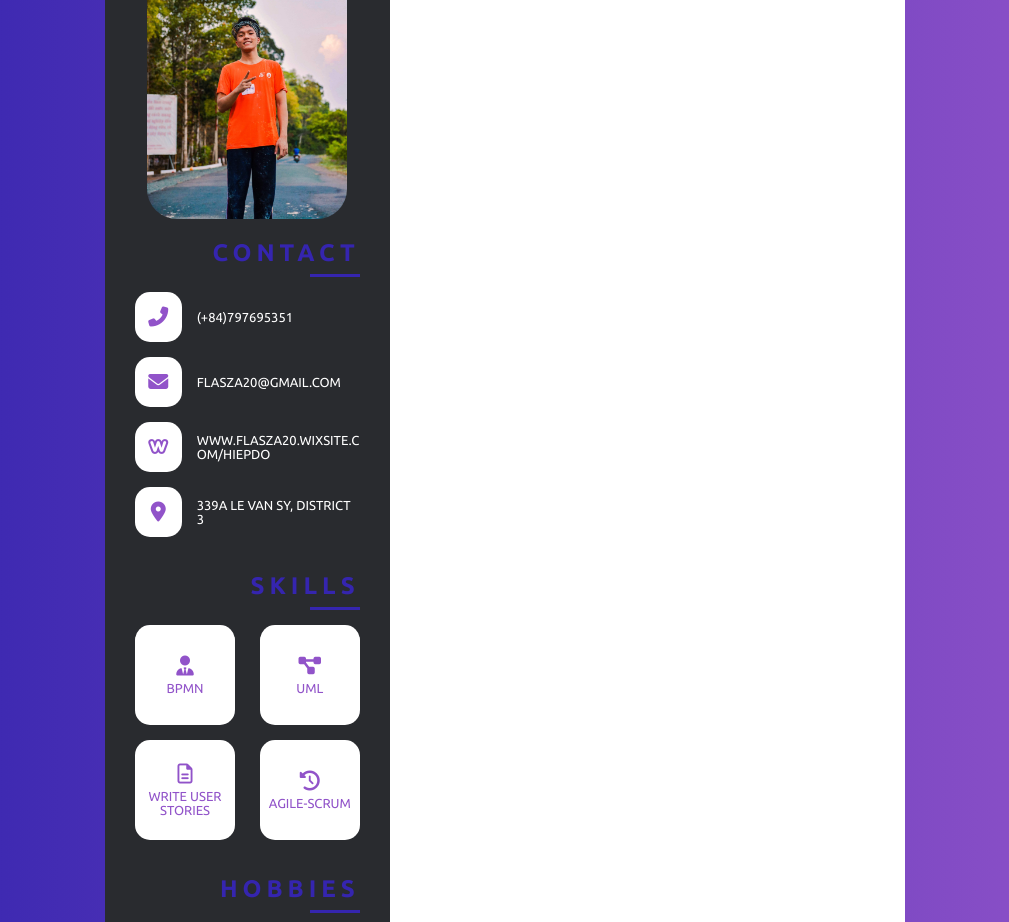
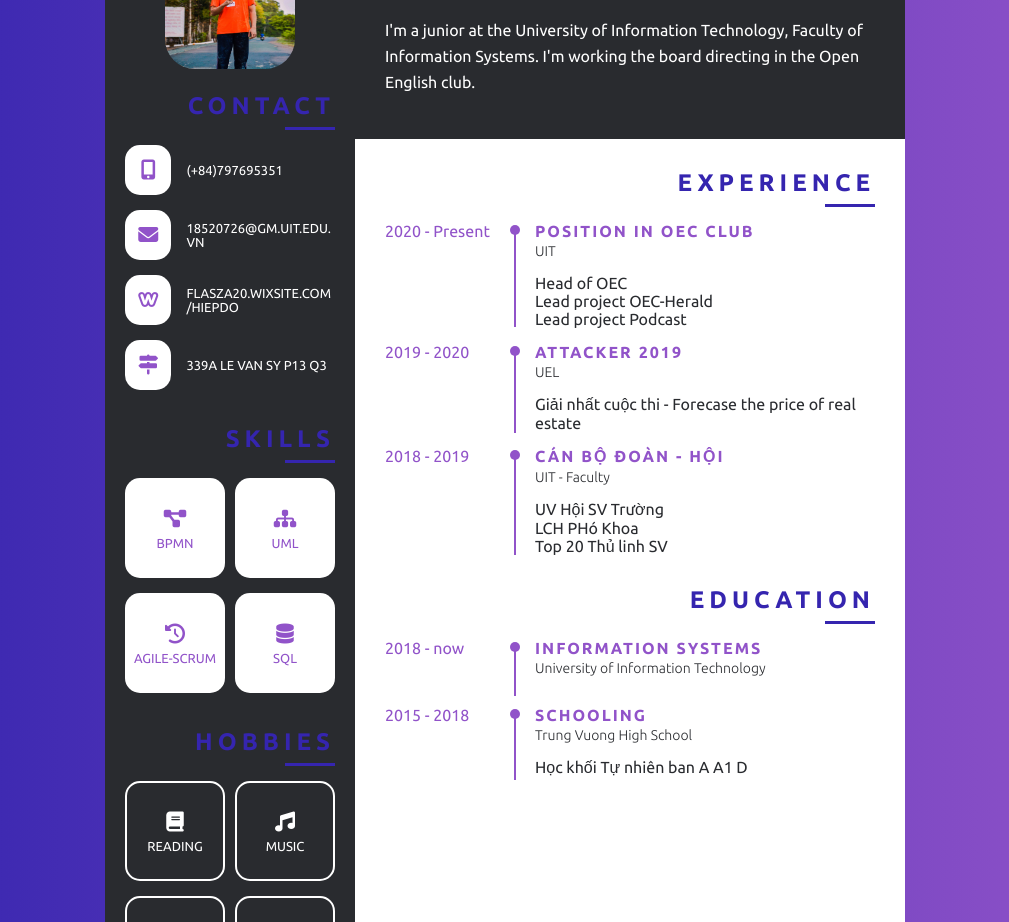
Before and after one commit to challengecup/practice_web, a plain HTML site: page index.html in a window 1280 px wide. Shown: the part 126-1048 px from the top of the page, without its empty margins (135-1144 px from the left). Drawn offline with Linux system fonts and the light colour scheme.

Commit message:
update and finish CV static website

```diff
--- a/index.html
+++ b/index.html
@@ -1,6 +1,8 @@
+<!DOCTYPE html>
+<html lang="en">
 <head>
 	<meta charset="UTF-8">
-    <title>Resume CV HiepDo</title>
+	<title>Resume CV Design</title>
 	<link rel="stylesheet" href="styles.css">
 	<script src="https://kit.fontawesome.com/b99e675b6e.js"></script>
 </head>
@@ -9,9 +11,9 @@
 		<div class="resume">
 			<div class="left">
 				<div class="img_holder">
-                    <img src="./images/1.jpg" alt="picture" >
+					<img src="./images/1.jpg" alt="picture">
 				</div>
-                <div class="contact_wrap pd">
+				<div class="contact_wrap pb">
 					<div class="title">
 						Contact
 					</div>
@@ -19,53 +21,47 @@
 						<ul>
 							<li>
 								<div class="li_wrap">
-                                    <div class="icon"><i class="fas fa-phone-alt"></i></div>
+									<div class="icon"><i class="fas fa-mobile-alt" aria-hidden="true"></i></div>
 									<div class="text">(+84)797695351</div>
 								</div>
 							</li>
 							<li>
 								<div class="li_wrap">
 									<div class="icon"><i class="fas fa-envelope" aria-hidden="true"></i></div>
-                                    <div class="text">flasza20@gmail.com</div>
-                                </div>
-                            </li>
-                            <li>
-                                <div class="li_wrap" >
-                                    <div class="icon"><i class="fab fa-weebly" aria-hidden="true"></i></div>
-                                    <div class="text">www.flasza20.wixsite.com/hiepdo</div>
+									<div class="text">18520726@gm.uit.edu.vn</div>
 								</div>
 							</li>
 							<li>
 								<div class="li_wrap">
-                                    <div class="icon"><i class="fas fa-map-marker-alt"></i></div>
-                                    <div class="text">339A Le Van Sy, District 3</div>
+									<div class="icon"><i class="fab fa-weebly" aria-hidden="true"></i></div>
+									<div class="text">flasza20.wixsite.com/hiepdo</div>
+								</div>
+							</li>
+							<li>
+								<div class="li_wrap">
+									<div class="icon"><i class="fas fa-map-signs" aria-hidden="true"></i></div>
+									<div class="text">339A Le Van Sy P13 Q3</div>
 								</div>
 							</li>
 						</ul>
 					</div>
 				</div>
-                <div class="skills_wrap pd">
+				<div class="skills_wrap pb">
 					<div class="title">
-                        skills
+						Skills
 					</div>
 					<div class="skills">
 						<ul>
 							<li>
 								<div class="li_wrap">
-                                    <div class="icon"><i class="fas fa-user-tie"></i></div>
+									<div class="icon"><i class="fas fa-project-diagram"></i></div>
 									<div class="text">BPMN</div>
 								</div>
 							</li>
 							<li>
 								<div class="li_wrap">
-                                    <div class="icon"><i class="fas fa-project-diagram"></i></div>
+									<div class="icon"><i class="fas fa-sitemap"></i></div>
 									<div class="text">UML</div>
-                                </div>
-                            </li>
-                            <li>
-                                <div class="li_wrap" >
-                                    <div class="icon"><i class="far fa-file-alt"></i></div>
-                                    <div class="text">Write user stories</div>
 								</div>
 							</li>
 							<li>
@@ -74,10 +70,16 @@
 									<div class="text">Agile-Scrum</div>
 								</div>
 							</li>
+							<li>
+								<div class="li_wrap">
+									<div class="icon"><i class="fas fa-database"></i></div>
+									<div class="text">SQL</div>
+								</div>
+							</li>
 						</ul>
 					</div>
 				</div>
-                <div class="hobbies_wrap pd">
+				<div class="hobbies_wrap pb">
 					<div class="title">
 						hobbies
 					</div>
@@ -85,7 +87,7 @@
 						<ul>
 							<li>
 								<div class="li_wrap">
-                                    <div class="icon"><i class="fas fa-book-open"></i></div>
+									<div class="icon"><i class="fas fa-book"></i></div>
 									<div class="text">Reading</div>
 								</div>
 							</li>
@@ -96,15 +98,15 @@
 								</div>
 							</li>
 							<li>
-                                <div class="li_wrap" >
-                                    <div class="icon"><i class="fas fa-basketball-ball"></i></div>
-                                    <div class="text">Sport</div>
+								<div class="li_wrap">
+									<div class="icon"><i class="fas fa-gamepad"></i></div>
+									<div class="text">Gaming</div>
 								</div>
 							</li>
 							<li>
 								<div class="li_wrap">
-                                    <div class="icon"><i class="fas fa-suitcase-rolling"></i></div>
-                                    <div class="text">Travel</div>
+									<div class="icon"><i class="fas fa-basketball-ball"></i></div>
+									<div class="text">Sport</div>
 								</div>
 							</li>
 						</ul>
@@ -112,10 +114,136 @@
 				</div>
 			</div>
 			<div class="right">
-                I'm a junior at the University of Information Technology (VNU),
-                Faculty of Information Systems and I'm interested in applying for the Business Analyst internship available at Fram Company,
-                I noticed the position on Indeed website and I believe my major and observational skills make me an ideal candidate for the role.
+				<div class="header">
+					<div class="name_role">
+						<div class="name">
+							Hiep Do
+						</div>
+						<div class="role">
+							BA/PO/PM
+						</div>
+					</div>
+					<div class="about">
+						I'm a junior at the University of Information Technology, Faculty of Information Systems.
+                        I'm working the board directing in the Open English club.
+					</div>
+				</div>
+				<div class="right_inner">
+					<div class="exp">
+						<div class="title">
+							experience
+						</div>
+						<div class="exp_wrap">
+							<ul>
+								<li>
+									<div class="li_wrap">
+										<div class="date">
+											2020 - Present
+										</div>
+										<div class="info">
+											<p class="info_title">
+												Position in OEC club
+											</p>
+											<p class="info_com">
+												UIT
+											</p>
+											<p class="info_cont">
+												<p>Head of OEC</p>
+                                                <p>Lead project OEC-Herald</p>
+                                                <p>Lead project Podcast</p>
+											</p>
+										</div>
+									</div>
+								</li>
+								<li>
+									<div class="li_wrap">
+										<div class="date">
+											2019 - 2020
+										</div>
+										<div class="info">
+											<p class="info_title">
+												Attacker 2019
+											</p>
+											<p class="info_com">
+												UEL
+											</p>
+											<p class="info_cont">
+												Giải nhất cuộc thi - Forecase the price of real estate
+											</p>
+										</div>
+									</div>
+								</li>
+								<li>
+									<div class="li_wrap">
+										<div class="date">
+											2018 - 2019
+										</div>
+										<div class="info">
+											<p class="info_title">
+												Cán bộ Đoàn - Hội
+											</p>
+											<p class="info_com">
+												UIT - Faculty
+											</p>
+											<p class="info_cont">
+												<p>UV Hội SV Trường</p>
+                                                <p>LCH PHó Khoa</p>
+                                                <p>Top 20 Thủ linh SV</p>
+											</p>
+										</div>
+									</div>
+								</li>
+							</ul>
+						</div>
+					</div>
+					<div class="education">
+						<div class="title">
+							Education
+						</div>
+						<div class="education_wrap">
+							<ul>
+								<li>
+									<div class="li_wrap">
+										<div class="date">
+											2018 - now
+										</div>
+										<div class="info">
+											<p class="info_title">
+												Information Systems
+											</p>
+											<p class="info_com">
+												University of Information Technology
+											</p>
+											<p class="info_cont">
+
+											</p>
+										</div>
+									</div>
+								</li>
+								<li>
+									<div class="li_wrap">
+										<div class="date">
+											2015 - 2018
+										</div>
+										<div class="info">
+											<p class="info_title">
+												Schooling
+											</p>
+											<p class="info_com">
+												Trung Vuong High School
+											</p>
+											<p class="info_cont">
+												Học khối Tự nhiên ban A A1 D
+											</p>
+										</div>
+									</div>
+								</li>
+							</ul>
+						</div>
+					</div>
+				</div>
 			</div>
 		</div>
 	</div>
 </body>
+</html>
--- a/styles.css
+++ b/styles.css
@@ -3,47 +3,48 @@
 *{
 	margin: 0;
 	padding: 0;
+	list-style: none;
 	box-sizing: border-box;
-    list-style: none;
 	font-family: 'Ubuntu', sans-serif;
 }
 
-body {
+body{
 	background: linear-gradient(to right, #3525af, #9153c9);
 }
 
-.resume {
+.resume{
 	width: 800px;
 	background: #fff;
 	margin: 25px auto;
 	display: flex;
 }
 
-.left {
+.left{
 	background: #292b2f;
-    width: 300px;
-    padding: 0 30px;
+	width: 250px;
+	padding: 0 20px;
 }
 
-.right {
+.right{
 	width: calc(100% - 250px);
 }
 
-.left .img_holder {
+.left .img_holder{
 	text-align: center;
 	padding: 20px 0;
 }
 
 .left .img_holder img{
-    width: 200px;
+	width: 130px;
+    height: 150px;
 	border-radius: 30px;
 }
 
-.pd {
+.pb{
 	padding-bottom: 20px;
 }
 
-.title {
+.title{
 	font-size: 24px;
 	font-weight: 700;
 	text-transform: uppercase;
@@ -55,7 +56,7 @@ body {
 	margin-bottom: 15px;
 }
 
-.title::before {
+.title:before{
 	content: "";
 	position: absolute;
 	top: 35px;
@@ -65,25 +66,25 @@ body {
 	background: #3525af;
 }
 
-.left .icon {
+.left .icon{
 	font-size: 20px;
 	color: #9153c9;
 }
 
-.left .text {
+.left .text{
 	color: #9153c9;
 	text-transform: uppercase;
 	font-size: 13px;
 }
 
-.contact .li_wrap {
+.contact .li_wrap{
 	display: flex;
 	align-items: center;
 	width: 100%;
 	margin-bottom: 15px;
 }
 
-.contact .li_wrap .icon {
+.contact .li_wrap .icon{
 	width: 50px;
 	height: 50px;
 	background: #fff;
@@ -94,21 +95,21 @@ body {
 	margin-right: 15px;
 }
 
-.contact .li_wrap .text {
+.contact .li_wrap .text{
 	width: calc(100% - 50px);
 	word-break: break-word;
 	color: #fff;
 }
 
 .skills ul,
-.hobbies ul {
+.hobbies ul{
 	display: flex;
 	flex-wrap: wrap;
 	justify-content: space-between;
 }
 
 .skills .li_wrap,
-.hobbies .li_wrap {
+.hobbies .li_wrap{
 	width: 100px;
 	height: 100px;
 	margin-bottom: 15px;
@@ -117,32 +118,118 @@ body {
 	flex-direction: column;
 	align-items: center;
 	justify-content: center;
-    text-align: center;
 }
 
-.skills .li_wrap {
+.skills .li_wrap{
 	background: #fff;
 }
 
 .skills .li_wrap .text,
-.hobbies .li_wrap .text {
+.hobbies .li_wrap .text{
 	margin-top: 5px;
 }
 
-.hobbies .li_wrap {
+.hobbies .li_wrap{
 	border: 2px solid #fff;
 }
 
 .hobbies .li_wrap .icon,
-.hobbies .li_wrap .text {
+.hobbies .li_wrap .text{
 	color: #fff;
 }
 
-.hobbies .li_wrap:hover {
+.hobbies .li_wrap:hover{
 	background: #fff;
 }
 
 .hobbies .li_wrap:hover .icon,
-.hobbies .li_wrap:hover .text {
+.hobbies .li_wrap:hover .text{
 	color: #9153c9;
 }
+
+.header{
+	background: #292b2f;
+	padding: 15px 30px;
+	color: #fff;
+	height: 240px;
+}
+
+.header .name{
+	font-size: 52px;
+	text-transform: uppercase;
+	font-weight: 700;
+	color: #3525af;
+}
+
+.header .role{
+	font-weight: 300;
+	font-size: 20px;
+}
+
+.header .about{
+	margin-top: 20px;
+	line-height: 26px;
+}
+
+.right_inner{
+	padding: 30px;
+	color: #292b2f;
+}
+
+.right_inner .education{
+	margin-top: 30px;
+}
+
+.right_inner .li_wrap{
+	display: flex;
+	margin-bottom: 15px;
+}
+
+.right_inner .li_wrap .date {
+    width: 125px;
+    color: #9153c9;
+}
+
+.right_inner .li_wrap .info{
+	width: calc(100%  - 125px);
+	padding-left: 25px;
+	position: relative;
+}
+
+.right_inner .li_wrap .info_title{
+	text-transform: uppercase;
+	font-weight: 700;
+	letter-spacing: 2px;
+	color: #9153c9;
+}
+
+.right_inner .li_wrap .info_com{
+	font-weight: 300;
+	font-size: 14px;
+	margin-top: 3px;
+}
+
+.right_inner .li_wrap .info_cont{
+	margin-top: 15px;
+}
+
+.right_inner .li_wrap .info:before{
+	content: "";
+	position: absolute;
+	top: 3px;
+	left: 0;
+	width: 10px;
+	height: 10px;
+	background: #9153c9;
+	border-radius: 50%;
+}
+
+.right_inner .li_wrap .info:after{
+	content: "";
+	position: absolute;
+	top: 10px;
+	left: 4px;
+	width: 2px;
+	height: 90%;
+	background: #9153c9;
+}
```
Lines whose indentation alone changed are shown as unchanged.
